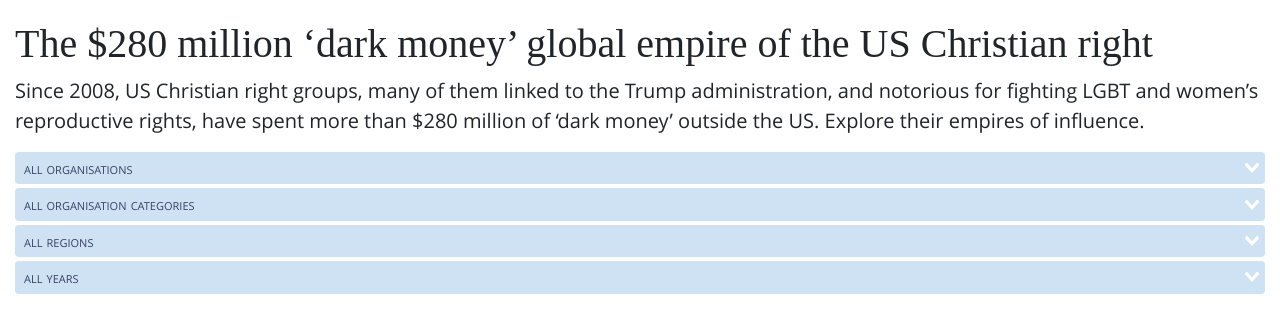
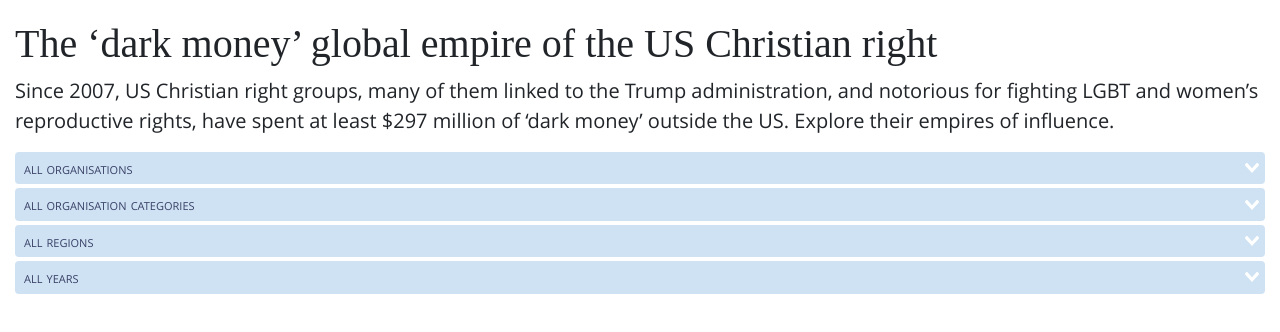
Before and after one commit to cr-visualisation/cr-visualisation-2019, a Vue app: page / in a window 1280 px wide. Shown: the top 332 px of the page. Built offline with nearby package versions, Linux system fonts and the light colour scheme; no server answers; the HTML template or start-up script is replaced by a standard one; a web font is replaced by a local one.

Commit message:
Update subheading

```diff
--- a/src/App.vue
+++ b/src/App.vue
@@ -2,8 +2,8 @@
   <b-container class="visualisation-container" fluid>
     <b-row>
       <b-col>
-        <h1>The $280 million ‘dark money’ global empire of the US Christian right</h1>
-        <p class="lead">Since 2008, US Christian right groups, many of them linked to the Trump administration, and notorious for fighting LGBT and women’s reproductive rights, have spent more than $280 million of ‘dark money’ outside the US. Explore their empires of influence.</p>
+        <h1>The ‘dark money’ global empire of the US Christian right</h1>
+        <p class="lead">Since 2007, US Christian right groups, many of them linked to the Trump administration, and notorious for fighting LGBT and women’s reproductive rights, have spent at least $297 million of ‘dark money’ outside the US. Explore their empires of influence.</p>
       </b-col>
     </b-row>
     <b-row class="mb-2">
```
